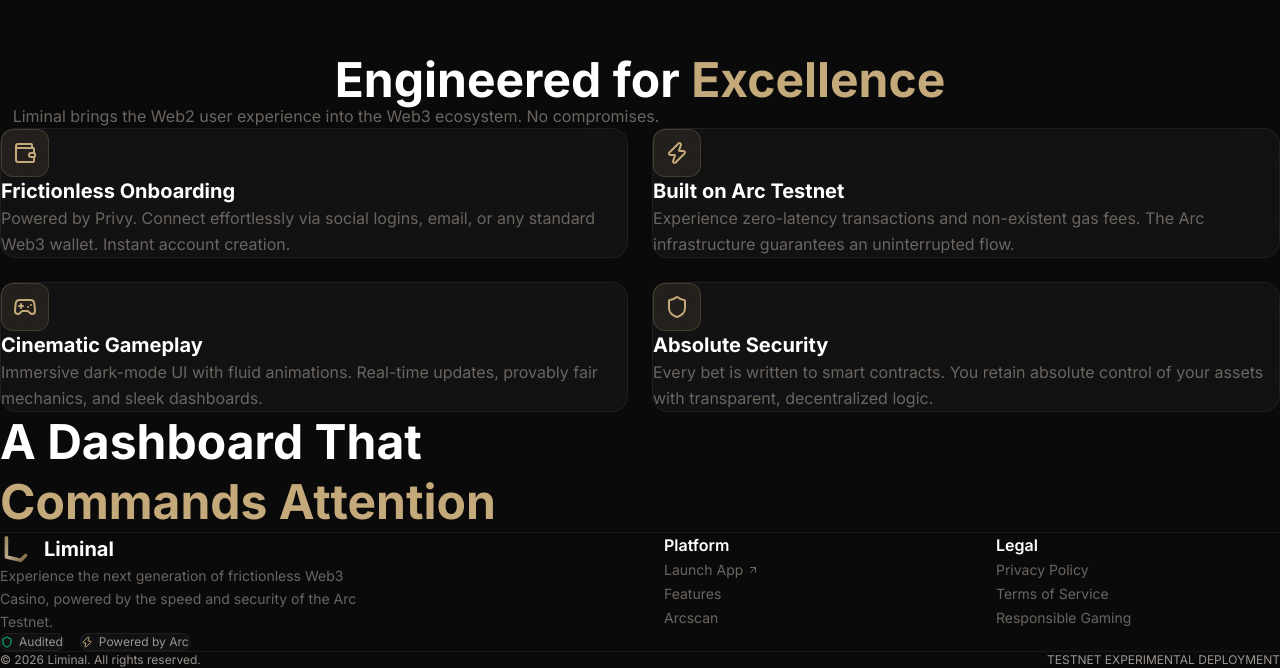
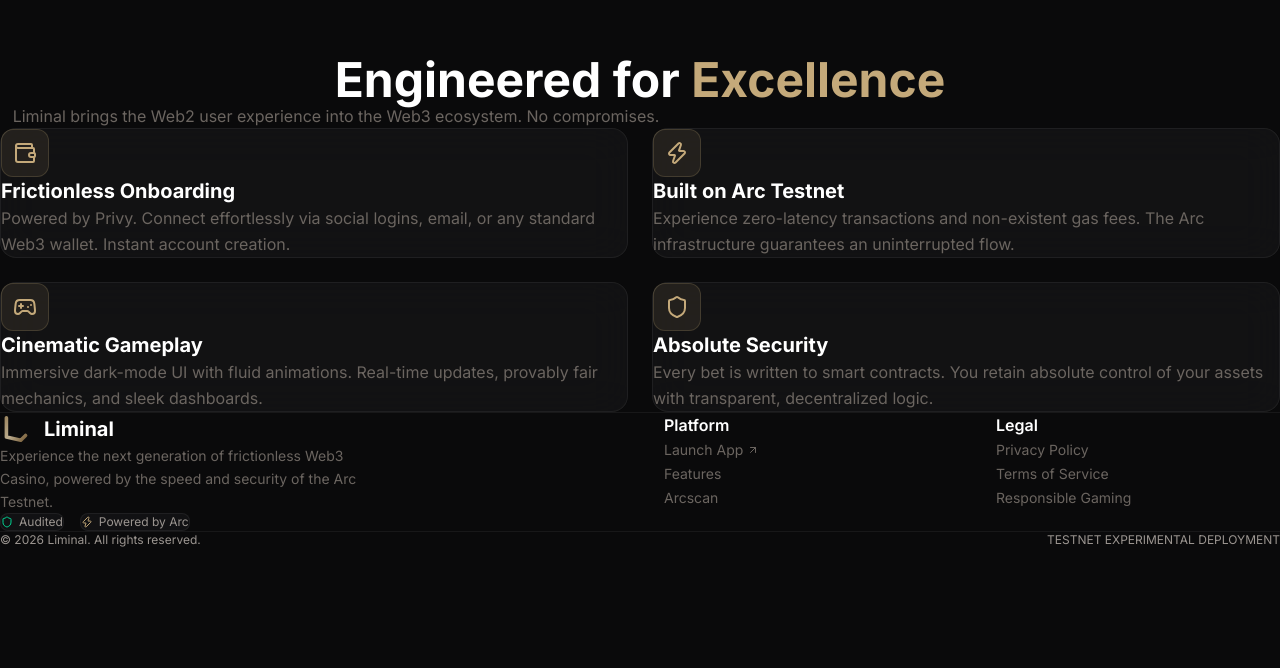
Before and after one commit to Generis2001/liminal-landing, a Next.js app: page / in a window 1280 px wide. Shown: the part 744-1412 px from the top of the page. After the commit the page ends 1292 px from the top, so only its background shows below. Built offline with nearby package versions, Linux system fonts and the light colour scheme.

Commit message:
delete: removed Showcase section completely

```diff
--- a/src/app/page.tsx
+++ b/src/app/page.tsx
@@ -2,7 +2,6 @@
 import { Footer } from "@/components/layout/Footer";
 import { Hero } from "@/components/sections/Hero";
 import { Features } from "@/components/sections/Features";
-import { Showcase } from "@/components/sections/Showcase";
 
 export default function Home() {
   return (
@@ -10,7 +9,6 @@
       <Navbar />
       <Hero />
       <Features />
-      <Showcase />
       <Footer />
     </main>
   );
--- a/src/components/sections/Showcase.tsx
+++ /dev/null
@@ -1,24 +0,0 @@
-"use client";
-
-import { motion } from "framer-motion";
-import { ArrowRight } from "lucide-react";
-
-export function Showcase() {
-  return (
-    <section id="ecosystem" className="pt-[350px] pb-24 relative z-10 overflow-hidden">
-      <div className="max-w-7xl mx-auto px-6">
-
-        <div className="flex flex-col md:flex-row items-center gap-16 mb-24">
-          <div className="flex-1">
-            <h2 className="text-3xl md:text-5xl font-display font-bold text-white mb-36 leading-tight">
-              A Dashboard That <br/> <span className="text-accent-gold">Commands Attention</span>
-            </h2>
-          </div>
-
-
-        </div>
-
-      </div>
-    </section>
-  );
-}
```
